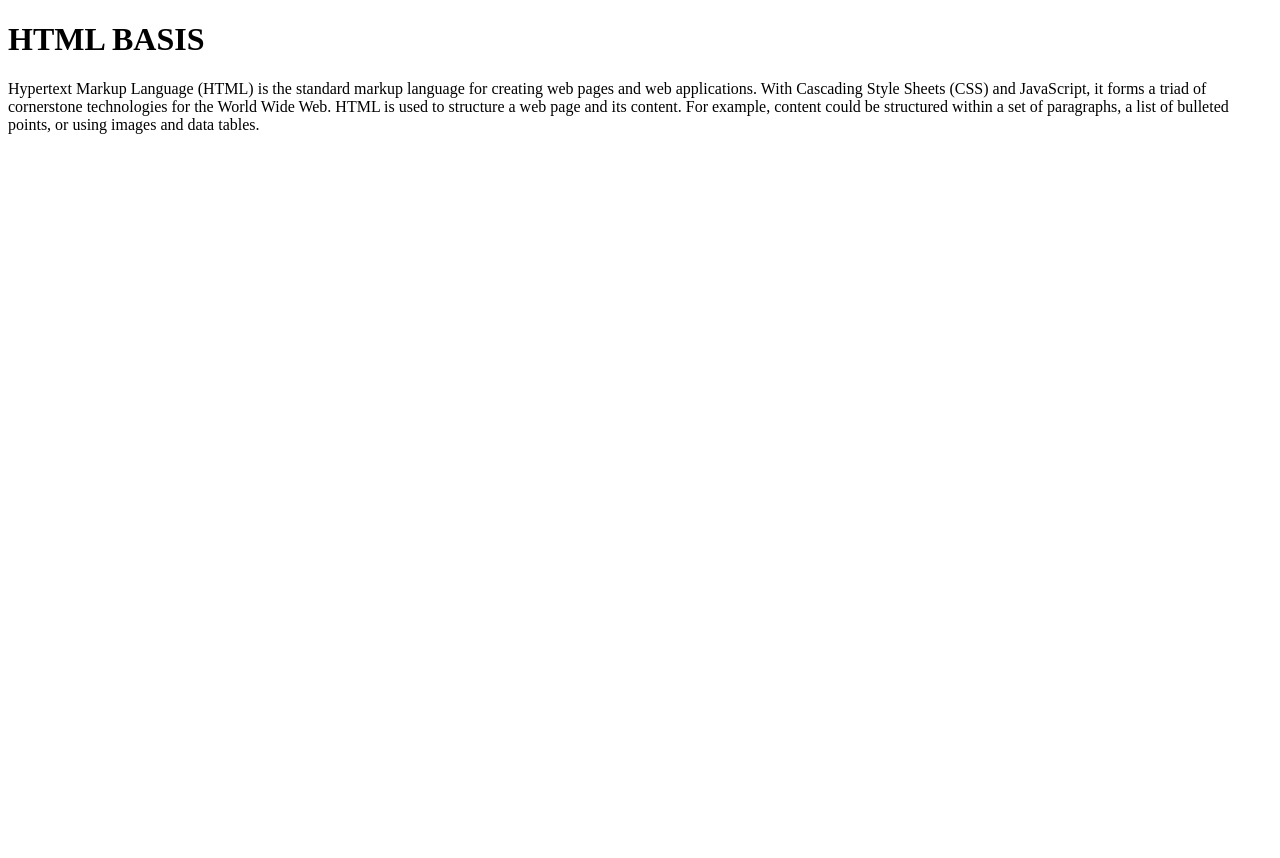
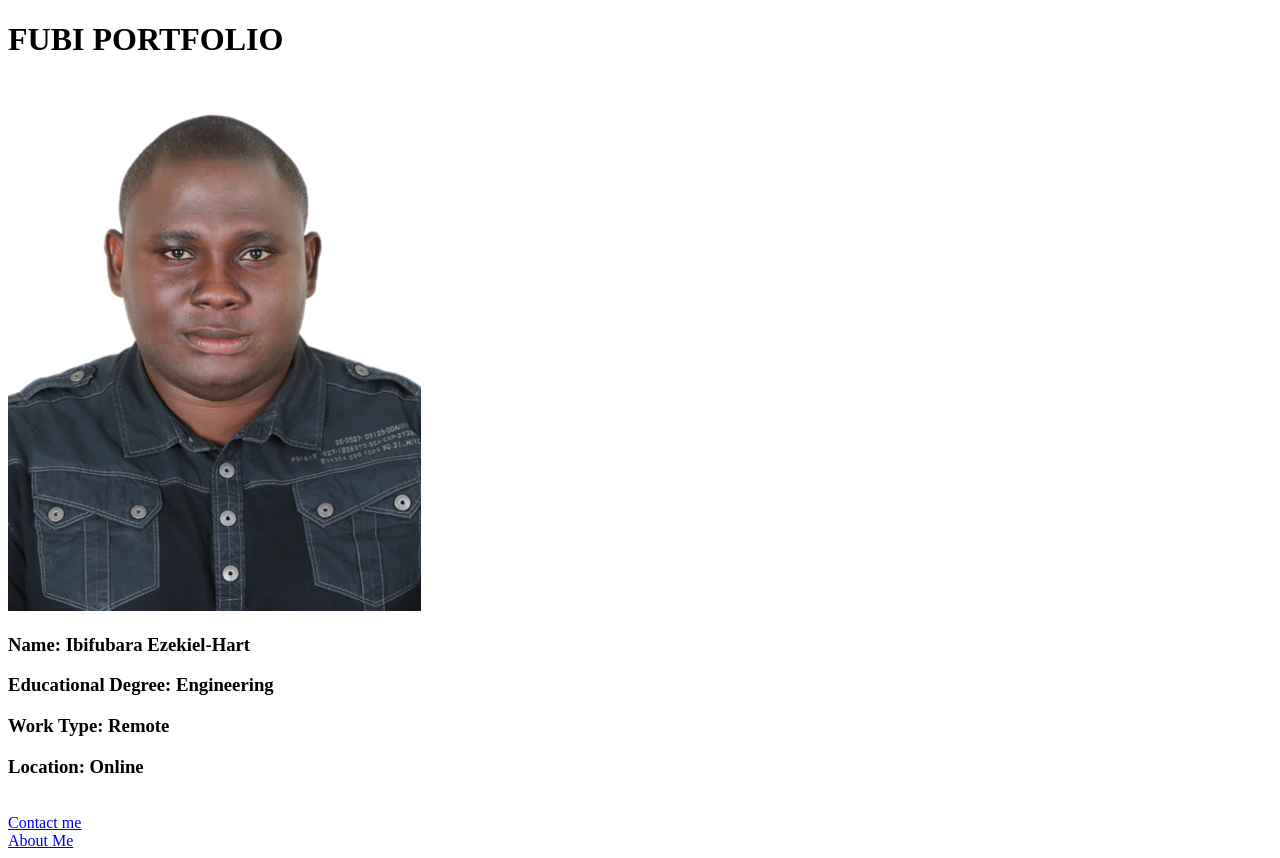
Before and after one commit to fubarahart/firstHtml, a plain HTML site: page index.html in a window 1280 px wide. Before the commit the page ends 800 px from the top, so only its background shows below. Drawn offline with Linux system fonts and the light colour scheme.

Commit message:
Pic Added

```diff
--- a/index.html
+++ b/index.html
@@ -3,10 +3,21 @@
 <head>
     <meta charset="UTF-8">
     <meta name="viewport" content="width=, initial-scale=1.0">
-    <title>My First HTML File</title>
+    <title>Fubi Portfolio</title>
 </head>
 <body>
-    <h1>HTML BASIS</h1>
-    Hypertext Markup Language (HTML) is the standard markup language for creating web pages and web applications. With Cascading Style Sheets (CSS) and JavaScript, it forms a triad of cornerstone technologies for the World Wide Web. HTML is used to structure a web page and its content. For example, content could be structured within a set of paragraphs, a list of bulleted points, or using images and data tables.
+    <h1>FUBI PORTFOLIO</h1>
+    <img src="Fubara's Passport (3).jpg" alt="Fubi Image">
+    <br>
+
+    <h3>Name: Ibifubara Ezekiel-Hart</h3>
+    <h3>Educational Degree: Engineering</h3>
+    <h3>Work Type: Remote</h3>
+    <h3>Location: Online</h3>
+    <br>
+    <a href="contact.html">Contact me</a>
+    <br>
+    <a href="about.html">About Me</a>
+
 </body>
 </html>
```
Also changed, not shown: Fubara's Passport (3).jpg (added).
